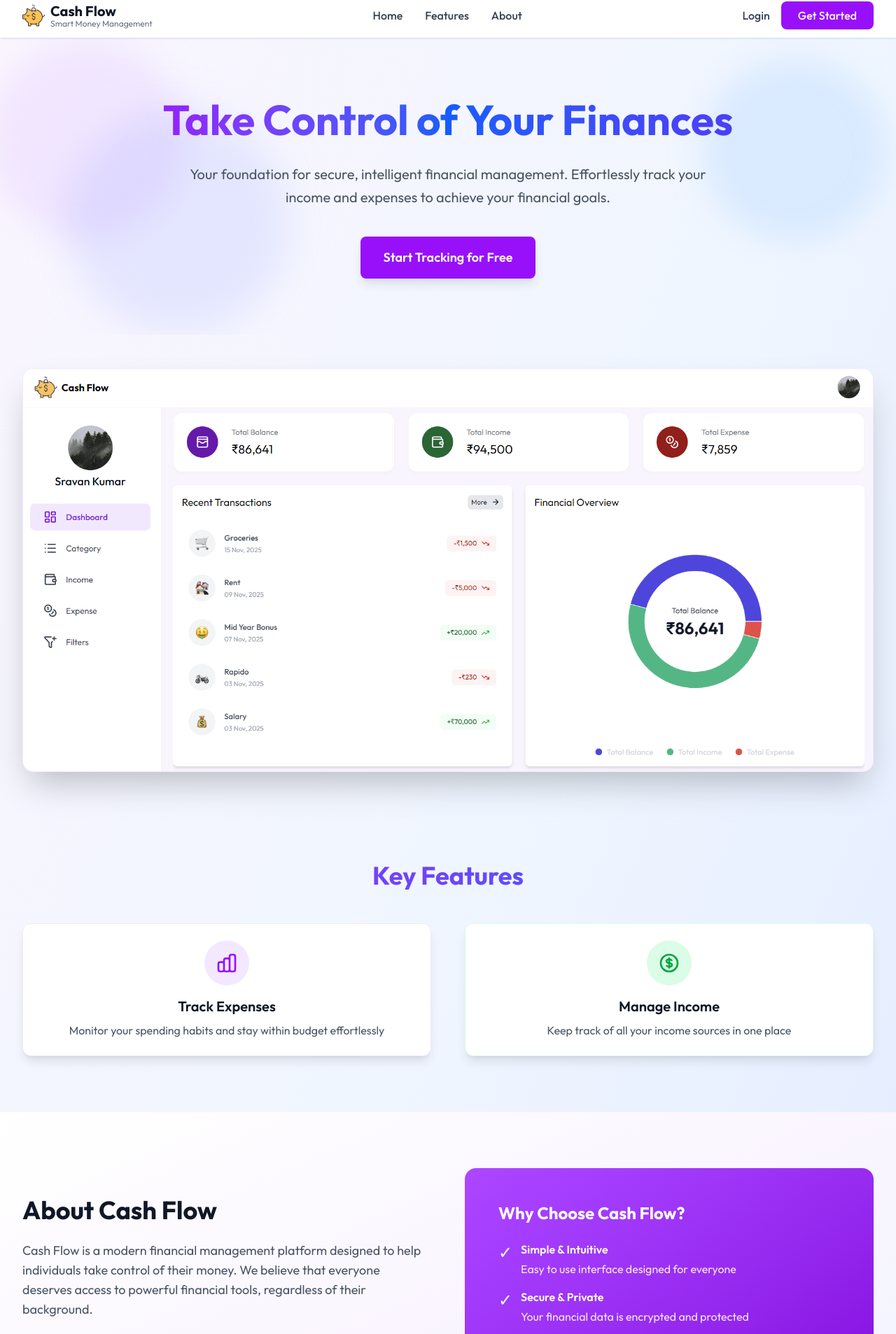
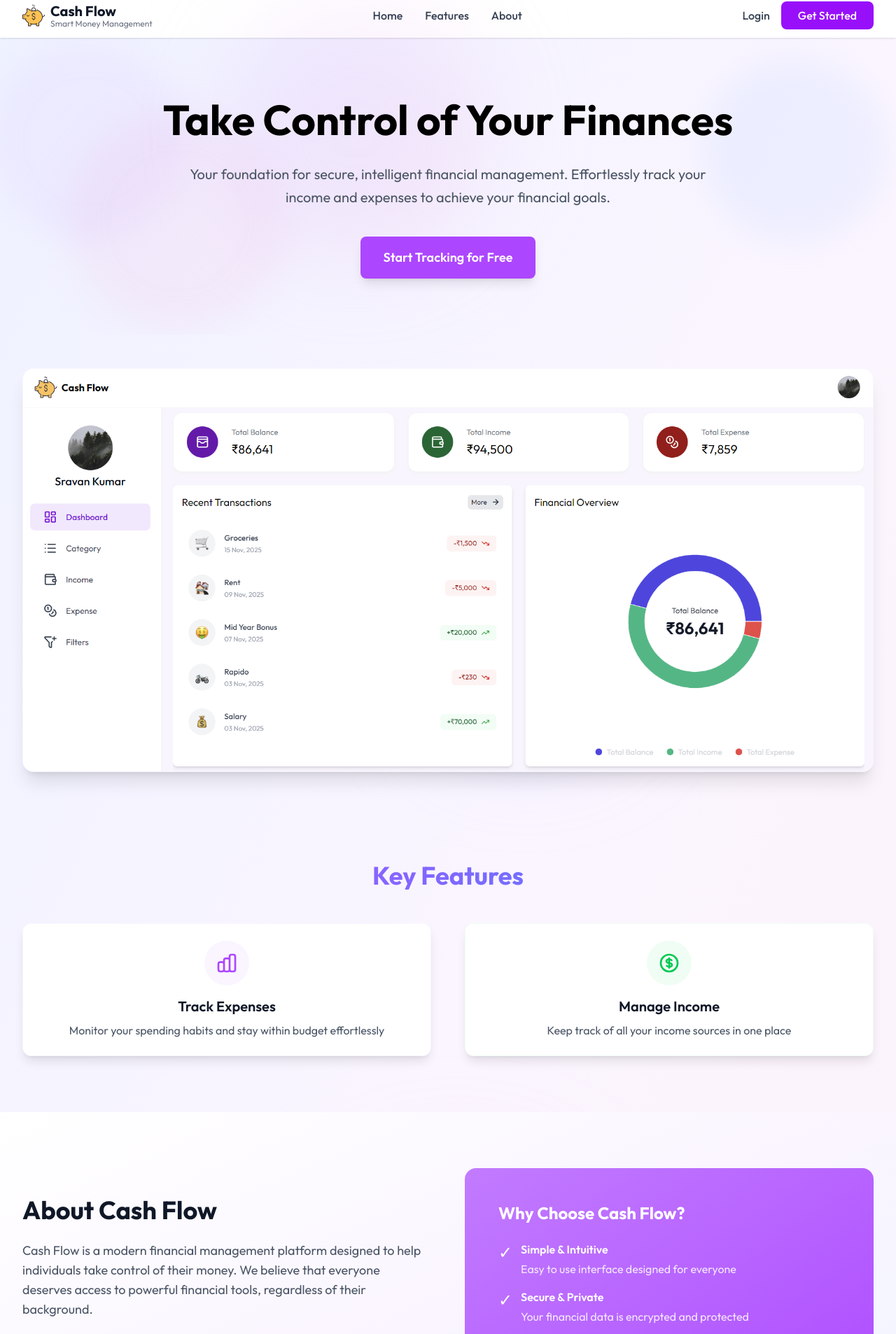
Before and after one commit to SravanJana/cash-flow-frontend, a React (Vite) app: page / in a window 1280 px wide. Shown: the part 10-1916 px from the top of the page at 70% size. Built offline with nearby package versions, Linux system fonts and the light colour scheme; no server answers.

Commit message:
Landing Page Edit

```diff
--- a/src/pages/Landing.jsx
+++ b/src/pages/Landing.jsx
@@ -6,19 +6,27 @@ import Footer from "../components/Footer";
 
 function Landing() {
 	return (
-		<div className="min-h-screen bg-gradient-to-br from-purple-50 via-blue-50 to-indigo-100">
+		<div className="min-h-screen bg-gradient-to-br from-indigo-50 via-purple-50 to-pink-50 relative overflow-hidden">
+			{/* Animated background elements */}
+			<div className="absolute inset-0 overflow-hidden pointer-events-none">
+				<div className="absolute top-0 left-1/4 w-96 h-96 bg-gradient-to-br from-purple-200 to-pink-200 rounded-full mix-blend-multiply filter blur-3xl opacity-30 animate-blob"></div>
+				<div className="absolute top-1/4 right-1/4 w-96 h-96 bg-gradient-to-br from-blue-200 to-indigo-200 rounded-full mix-blend-multiply filter blur-3xl opacity-30 animate-blob animation-delay-2000"></div>
+				<div className="absolute bottom-1/4 left-1/3 w-96 h-96 bg-gradient-to-br from-pink-200 to-purple-200 rounded-full mix-blend-multiply filter blur-3xl opacity-30 animate-blob animation-delay-4000"></div>
+			</div>
+
 			<Navbar />
 
 			{/* Hero Section */}
 			<section className="max-w-7xl mx-auto px-4 sm:px-6 lg:px-8 py-12 sm:py-16 md:py-20 relative">
 				{/* Decorative background elements */}
 				<div className="absolute inset-0 overflow-hidden pointer-events-none">
-					<div className="absolute top-0 -left-4 w-72 h-72 bg-purple-300 rounded-full mix-blend-multiply filter blur-xl opacity-20 animate-blob"></div>
-					<div className="absolute top-0 -right-4 w-72 h-72 bg-blue-300 rounded-full mix-blend-multiply filter blur-xl opacity-20 animate-blob animation-delay-2000"></div>
-					<div className="absolute -bottom-8 left-20 w-72 h-72 bg-indigo-300 rounded-full mix-blend-multiply filter blur-xl opacity-20 animate-blob animation-delay-4000"></div>
+					<div className="absolute top-0 -left-4 w-72 h-72 bg-purple-200 rounded-full mix-blend-multiply filter blur-xl opacity-20 animate-blob"></div>
+					<div className="absolute top-0 -right-4 w-72 h-72 bg-blue-200 rounded-full mix-blend-multiply filter blur-xl opacity-20 animate-blob animation-delay-2000"></div>
+					<div className="absolute -bottom-8 left-20 w-72 h-72 bg-pink-200 rounded-full mix-blend-multiply filter blur-xl opacity-20 animate-blob animation-delay-4000"></div>
 				</div>
 				<div className="text-center max-w-4xl mx-auto fade-in relative z-10">
-					<h1 className="text-3xl sm:text-4xl md:text-5xl lg:text-6xl font-bold bg-gradient-to-r from-purple-600 via-blue-600 to-indigo-600 bg-clip-text text-transparent mb-4 sm:mb-6 leading-tight px-2">
+					{/* <h1 className="text-3xl sm:text-4xl md:text-5xl lg:text-6xl font-bold bg-gradient-to-r from-purple-600 via-blue-600 to-indigo-600 bg-clip-text text-transparent mb-4 sm:mb-6 leading-tight px-2"> */}
+					<h1 className="text-3xl sm:text-4xl md:text-5xl lg:text-6xl font-bold  mb-4 sm:mb-6 leading-tight px-2">
 						Take Control of Your Finances
 					</h1>
 					<p className="text-base sm:text-lg md:text-xl text-gray-600 mb-8 sm:mb-10 max-w-3xl mx-auto leading-relaxed px-2">
@@ -31,7 +39,7 @@ function Landing() {
 					<div className="flex flex-col sm:flex-row items-center justify-center gap-3 sm:gap-4 w-full sm:w-auto px-4 sm:px-0">
 						<Link
 							to="/signup"
-							className="w-full sm:w-auto bg-purple-600 hover:bg-purple-700 text-white px-6 sm:px-8 py-3 sm:py-4 rounded-lg font-semibold text-base sm:text-lg transition-colors shadow-lg hover:shadow-xl text-center"
+							className="w-full sm:w-auto bg-purple-500 hover:bg-purple-600 text-white px-6 sm:px-8 py-3 sm:py-4 rounded-lg font-semibold text-base sm:text-lg transition-colors shadow-lg hover:shadow-xl text-center"
 						>
 							Start Tracking for Free
 						</Link>
@@ -41,7 +49,7 @@ function Landing() {
 
 			{/* Dashboard Preview Section */}
 			<section className="max-w-7xl mx-auto px-4 sm:px-6 lg:px-8 py-8 sm:py-12 fade-in-delay-1">
-				<div className="bg-gradient-to-br from-white to-purple-50 rounded-2xl shadow-2xl overflow-hidden border border-purple-100">
+				<div className="bg-gradient-to-br from-white to-purple-50 rounded-2xl shadow-xl overflow-hidden border border-purple-50">
 					<img
 						src={assets.home_image}
 						alt="Dashboard Preview"
@@ -55,14 +63,14 @@ function Landing() {
 				id="features"
 				className="max-w-7xl mx-auto px-4 sm:px-6 lg:px-8 py-12 sm:py-16 md:py-20 fade-in-delay-2"
 			>
-				<h2 className="text-2xl sm:text-3xl md:text-4xl font-bold text-center mb-8 sm:mb-12 bg-gradient-to-r from-purple-600 to-blue-600 bg-clip-text text-transparent">
+				<h2 className="text-2xl sm:text-3xl md:text-4xl font-bold text-center mb-8 sm:mb-12 bg-gradient-to-r from-purple-500 to-blue-500 bg-clip-text text-transparent">
 					Key Features
 				</h2>
 				<div className="grid grid-cols-1 md:grid-cols-2 gap-6 sm:gap-8 md:gap-12">
-					<div className="text-center p-6 bg-white rounded-xl shadow-lg hover:shadow-xl transition-all duration-300 border border-purple-100 hover:border-purple-200 hover:-translate-y-1">
-						<div className="bg-purple-100 w-16 h-16 rounded-full flex items-center justify-center mx-auto mb-4">
+					<div className="text-center p-6 bg-white rounded-xl shadow-lg hover:shadow-xl transition-all duration-300 border border-purple-50 hover:border-purple-100 hover:-translate-y-1">
+						<div className="bg-purple-50 w-16 h-16 rounded-full flex items-center justify-center mx-auto mb-4">
 							<svg
-								className="w-8 h-8 text-purple-600"
+								className="w-8 h-8 text-purple-500"
 								fill="none"
 								stroke="currentColor"
 								viewBox="0 0 24 24"
@@ -84,10 +92,10 @@ function Landing() {
 						</p>
 					</div>
 
-					<div className="text-center p-6 bg-white rounded-xl shadow-lg hover:shadow-xl transition-all duration-300 border border-green-100 hover:border-green-200 hover:-translate-y-1">
-						<div className="bg-green-100 w-16 h-16 rounded-full flex items-center justify-center mx-auto mb-4">
+					<div className="text-center p-6 bg-white rounded-xl shadow-lg hover:shadow-xl transition-all duration-300 border border-green-50 hover:border-green-100 hover:-translate-y-1">
+						<div className="bg-green-50 w-16 h-16 rounded-full flex items-center justify-center mx-auto mb-4">
 							<svg
-								className="w-8 h-8 text-green-600"
+								className="w-8 h-8 text-green-500"
 								fill="none"
 								stroke="currentColor"
 								viewBox="0 0 24 24"
@@ -137,7 +145,7 @@ function Landing() {
 								going.
 							</p>
 						</div>
-						<div className="bg-gradient-to-br from-purple-500 to-purple-700 rounded-xl sm:rounded-2xl p-6 sm:p-8 md:p-12 text-white mt-8 md:mt-0">
+						<div className="bg-gradient-to-br from-purple-400 to-purple-500 rounded-xl sm:rounded-2xl p-6 sm:p-8 md:p-12 text-white mt-8 md:mt-0">
 							<h3 className="text-xl sm:text-2xl font-bold mb-4 sm:mb-6">
 								Why Choose Cash Flow?
 							</h3>
@@ -197,7 +205,7 @@ function Landing() {
 			</section>
 
 			{/* CTA Section */}
-			<section className="py-12 sm:py-16 md:py-20 bg-gradient-to-r from-purple-600 via-blue-600 to-indigo-600 relative overflow-hidden">
+			<section className="py-12 sm:py-16 md:py-20 bg-gradient-to-r from-purple-400 via-blue-400 to-indigo-400 relative overflow-hidden">
 				{/* Decorative elements */}
 				<div className="absolute inset-0 bg-grid-white/10 [mask-image:linear-gradient(0deg,white,rgba(255,255,255,0.5))] pointer-events-none"></div>
 				<div className="max-w-7xl mx-auto px-4 sm:px-6 lg:px-8 text-center relative z-10">
@@ -211,13 +219,13 @@ function Landing() {
 					<div className="flex flex-col sm:flex-row gap-3 sm:gap-4 justify-center px-4">
 						<Link
 							to="/signup"
-							className="bg-white text-purple-600 px-6 sm:px-8 py-2.5 sm:py-3 rounded-lg font-semibold hover:bg-gray-100 transition-colors text-center"
+							className="bg-white text-purple-500 px-6 sm:px-8 py-2.5 sm:py-3 rounded-lg font-semibold hover:bg-gray-100 transition-colors text-center"
 						>
 							Get Started Free
 						</Link>
 						<Link
 							to="/login"
-							className="bg-transparent border-2 border-white text-white px-6 sm:px-8 py-2.5 sm:py-3 rounded-lg font-semibold hover:bg-white hover:text-purple-600 transition-colors text-center"
+							className="bg-transparent border-2 border-white text-white px-6 sm:px-8 py-2.5 sm:py-3 rounded-lg font-semibold hover:bg-white hover:text-purple-500 transition-colors text-center"
 						>
 							Sign In
 						</Link>
```
